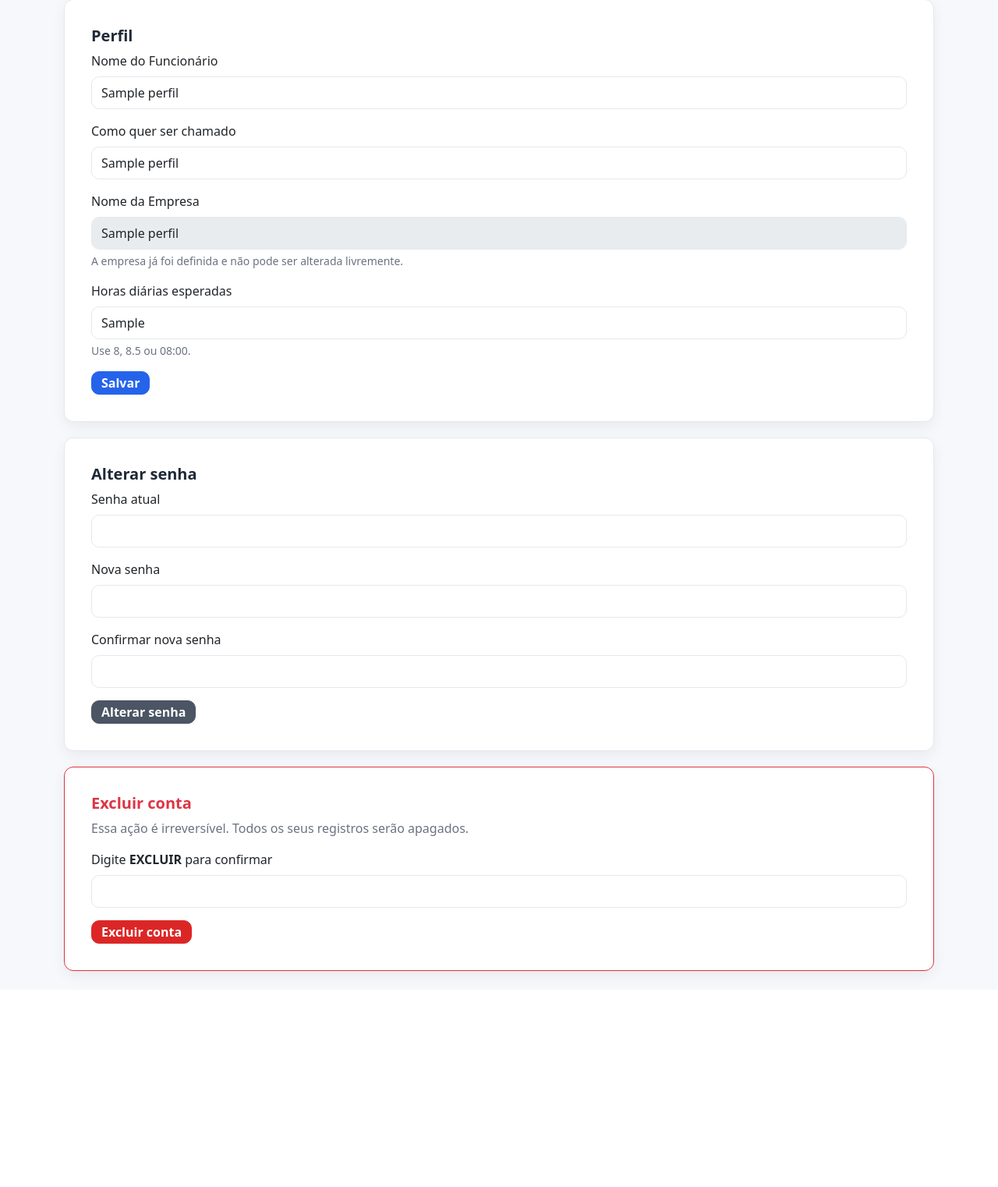
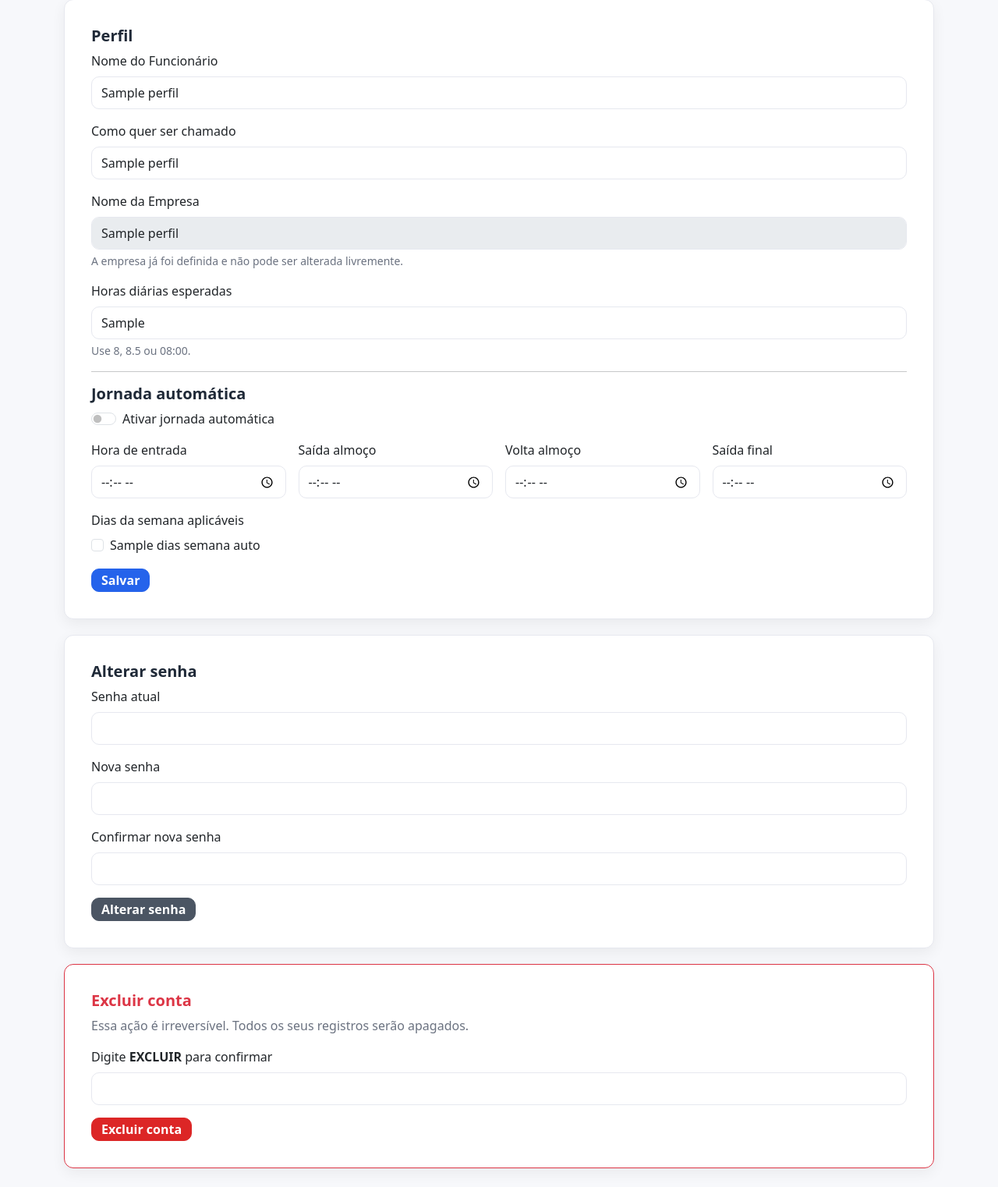
Before and after one commit to prismotta/sistema-ponto-python, a Flask app: template web/templates/perfil.html in a window 1280 px wide. Shown: the part 129-1651 px from the top of the page at 78% size. Before the commit the page ends 1384 px from the top, so only its background shows below. Run offline with Flask 3, Linux system fonts and the light colour scheme; the template is opened without the code that fills it: most values are stand-ins (such as "Sample title", 1, 10 or a date in 2020); some libraries are stand-ins or nearby versions.

Commit message:
feat: adiciona jornada automática para horário fixo

```diff
--- a/web/app.py
+++ b/web/app.py
@@ -60,6 +60,16 @@ IS_POSTGRES = bool(DATABASE_URL)
 _db_init_lock = threading.Lock()
 _db_init_done = False
 
+DIAS_SEMANA_AUTO = (
+    ("0", "segunda"),
+    ("1", "terça"),
+    ("2", "quarta"),
+    ("3", "quinta"),
+    ("4", "sexta"),
+    ("5", "sábado"),
+    ("6", "domingo"),
+)
+
 
 # ==========================================================
 # BANCO DE DADOS
@@ -118,7 +128,13 @@ def criar_banco() -> None:
                 nome_exibicao TEXT,
                 nome_empresa TEXT,
                 horas_diarias_esperadas_min INTEGER,
-                role TEXT NOT NULL DEFAULT 'user'
+                role TEXT NOT NULL DEFAULT 'user',
+                jornada_auto_ativa BOOLEAN NOT NULL DEFAULT FALSE,
+                auto_entrada TEXT,
+                auto_saida_almoco TEXT,
+                auto_volta_almoco TEXT,
+                auto_saida_final TEXT,
+                auto_dias_semana TEXT
             )
         """)
         cursor.execute("""
@@ -130,6 +146,7 @@ def criar_banco() -> None:
                 saida_almoco TEXT,
                 volta_almoco TEXT,
                 saida_final TEXT,
+                automatico BOOLEAN NOT NULL DEFAULT FALSE,
                 corrigido_manual BOOLEAN NOT NULL DEFAULT FALSE,
                 motivo_correcao TEXT,
                 corrigido_em TEXT
@@ -149,6 +166,7 @@ def criar_banco() -> None:
         # Migração: adiciona colunas ausentes em bases antigas
         for coluna in ("entrada_manha", "saida_almoco", "volta_almoco", "saida_final"):
             cursor.execute(f"ALTER TABLE registros ADD COLUMN IF NOT EXISTS {coluna} TEXT")
+        cursor.execute("ALTER TABLE registros ADD COLUMN IF NOT EXISTS automatico BOOLEAN NOT NULL DEFAULT FALSE")
         cursor.execute("ALTER TABLE registros ADD COLUMN IF NOT EXISTS corrigido_manual BOOLEAN NOT NULL DEFAULT FALSE")
         cursor.execute("ALTER TABLE registros ADD COLUMN IF NOT EXISTS motivo_correcao TEXT")
         cursor.execute("ALTER TABLE registros ADD COLUMN IF NOT EXISTS corrigido_em TEXT")
@@ -159,6 +177,12 @@ def criar_banco() -> None:
         cursor.execute("ALTER TABLE usuarios ADD COLUMN IF NOT EXISTS nome_empresa TEXT")
         cursor.execute("ALTER TABLE usuarios ADD COLUMN IF NOT EXISTS horas_diarias_esperadas_min INTEGER")
         cursor.execute("ALTER TABLE usuarios ADD COLUMN IF NOT EXISTS role TEXT NOT NULL DEFAULT 'user'")
+        cursor.execute("ALTER TABLE usuarios ADD COLUMN IF NOT EXISTS jornada_auto_ativa BOOLEAN NOT NULL DEFAULT FALSE")
+        cursor.execute("ALTER TABLE usuarios ADD COLUMN IF NOT EXISTS auto_entrada TEXT")
+        cursor.execute("ALTER TABLE usuarios ADD COLUMN IF NOT EXISTS auto_saida_almoco TEXT")
+        cursor.execute("ALTER TABLE usuarios ADD COLUMN IF NOT EXISTS auto_volta_almoco TEXT")
+        cursor.execute("ALTER TABLE usuarios ADD COLUMN IF NOT EXISTS auto_saida_final TEXT")
+        cursor.execute("ALTER TABLE usuarios ADD COLUMN IF NOT EXISTS auto_dias_semana TEXT")
     else:
         cursor.execute("""
             CREATE TABLE IF NOT EXISTS usuarios (
@@ -169,7 +193,13 @@ def criar_banco() -> None:
                 nome_exibicao TEXT,
                 nome_empresa TEXT,
                 horas_diarias_esperadas_min INTEGER,
-                role TEXT NOT NULL DEFAULT 'user'
+                role TEXT NOT NULL DEFAULT 'user',
+                jornada_auto_ativa INTEGER NOT NULL DEFAULT 0,
+                auto_entrada TEXT,
+                auto_saida_almoco TEXT,
+                auto_volta_almoco TEXT,
+                auto_saida_final TEXT,
+                auto_dias_semana TEXT
             )
         """)
         cursor.execute("""
@@ -181,6 +211,7 @@ def criar_banco() -> None:
                 saida_almoco TEXT,
                 volta_almoco TEXT,
                 saida_final TEXT,
+                automatico INTEGER NOT NULL DEFAULT 0,
                 corrigido_manual INTEGER NOT NULL DEFAULT 0,
                 motivo_correcao TEXT,
                 corrigido_em TEXT,
@@ -206,6 +237,7 @@ def criar_banco() -> None:
             ("saida_almoco", "TEXT"),
             ("volta_almoco", "TEXT"),
             ("saida_final", "TEXT"),
+            ("automatico", "INTEGER NOT NULL DEFAULT 0"),
             ("corrigido_manual", "INTEGER NOT NULL DEFAULT 0"),
             ("motivo_correcao", "TEXT"),
             ("corrigido_em", "TEXT"),
@@ -228,6 +260,12 @@ def criar_banco() -> None:
             ("nome_empresa", "TEXT"),
             ("horas_diarias_esperadas_min", "INTEGER"),
             ("role", "TEXT NOT NULL DEFAULT 'user'"),
+            ("jornada_auto_ativa", "INTEGER NOT NULL DEFAULT 0"),
+            ("auto_entrada", "TEXT"),
+            ("auto_saida_almoco", "TEXT"),
+            ("auto_volta_almoco", "TEXT"),
+            ("auto_saida_final", "TEXT"),
+            ("auto_dias_semana", "TEXT"),
         ):
             if coluna not in colunas_usuarios:
                 try:
@@ -322,7 +360,9 @@ def obter_perfil_usuario(user_id: int) -> Dict[str, Any]:
     cursor = conn.cursor()
     cursor.execute(
         sql("""
-            SELECT nome_funcionario, nome_exibicao, nome_empresa, horas_diarias_esperadas_min
+            SELECT nome_funcionario, nome_exibicao, nome_empresa, horas_diarias_esperadas_min,
+                   jornada_auto_ativa, auto_entrada, auto_saida_almoco, auto_volta_almoco,
+                   auto_saida_final, auto_dias_semana
             FROM usuarios
             WHERE id=?
         """),
@@ -332,9 +372,31 @@ def obter_perfil_usuario(user_id: int) -> Dict[str, Any]:
     conn.close()
 
     if not row:
-        return {"nome_funcionario": None, "nome_exibicao": None, "nome_empresa": None, "horas_diarias_esperadas_min": None}
-
-    return {"nome_funcionario": row[0], "nome_exibicao": row[1], "nome_empresa": row[2], "horas_diarias_esperadas_min": row[3]}
+        return {
+            "nome_funcionario": None,
+            "nome_exibicao": None,
+            "nome_empresa": None,
+            "horas_diarias_esperadas_min": None,
+            "jornada_auto_ativa": False,
+            "auto_entrada": None,
+            "auto_saida_almoco": None,
+            "auto_volta_almoco": None,
+            "auto_saida_final": None,
+            "auto_dias_semana": "",
+        }
+
+    return {
+        "nome_funcionario": row[0],
+        "nome_exibicao": row[1],
+        "nome_empresa": row[2],
+        "horas_diarias_esperadas_min": row[3],
+        "jornada_auto_ativa": bool(row[4]),
+        "auto_entrada": row[5],
+        "auto_saida_almoco": row[6],
+        "auto_volta_almoco": row[7],
+        "auto_saida_final": row[8],
+        "auto_dias_semana": row[9] or "",
+    }
 
 
 def obter_usuario(user_id: int) -> Optional[Dict[str, Any]]:
@@ -410,7 +472,7 @@ def obter_registro(registro_id: int) -> Optional[Dict[str, Any]]:
     cursor.execute(
         sql("""
             SELECT id, user_id, data, entrada_manha, saida_almoco, volta_almoco, saida_final,
-                   corrigido_manual, motivo_correcao, corrigido_em
+                   automatico, corrigido_manual, motivo_correcao, corrigido_em
             FROM registros
             WHERE id=?
         """),
@@ -430,9 +492,10 @@ def obter_registro(registro_id: int) -> Optional[Dict[str, Any]]:
         "saida_almoco": row[4],
         "volta_almoco": row[5],
         "saida_final": row[6],
-        "corrigido_manual": bool(row[7]),
-        "motivo_correcao": row[8],
-        "corrigido_em": row[9],
+        "automatico": bool(row[7]),
+        "corrigido_manual": bool(row[8]),
+        "motivo_correcao": row[9],
+        "corrigido_em": row[10],
     }
 
 
@@ -459,6 +522,12 @@ def perfil_para_json(perfil: Dict[str, Any]) -> Dict[str, Any]:
         "nome_exibicao": perfil.get("nome_exibicao"),
         "nome_empresa": perfil.get("nome_empresa"),
         "horas_diarias_esperadas_min": perfil.get("horas_diarias_esperadas_min"),
+        "jornada_auto_ativa": bool(perfil.get("jornada_auto_ativa")),
+        "auto_entrada": perfil.get("auto_entrada"),
+        "auto_saida_almoco": perfil.get("auto_saida_almoco"),
+        "auto_volta_almoco": perfil.get("auto_volta_almoco"),
+        "auto_saida_final": perfil.get("auto_saida_final"),
+        "auto_dias_semana": perfil.get("auto_dias_semana") or "",
     }
 
 
@@ -479,15 +548,40 @@ def atualizar_perfil_usuario(user_id: int, dados: Dict[str, Any]) -> Tuple[bool,
     if str(horas_texto).strip() and horas_min is None:
         return False, "Formato inválido em horas diárias esperadas. Use 8, 8.5 ou 08:00."
 
+    jornada_auto, erro_jornada = preparar_jornada_automatica(dados)
+    if erro_jornada:
+        return False, erro_jornada
+
     conn = conectar()
     cursor = conn.cursor()
     cursor.execute(
         sql("""
             UPDATE usuarios
-            SET nome_funcionario=?, nome_exibicao=?, nome_empresa=?, horas_diarias_esperadas_min=?
+            SET nome_funcionario=?,
+                nome_exibicao=?,
+                nome_empresa=?,
+                horas_diarias_esperadas_min=?,
+                jornada_auto_ativa=?,
+                auto_entrada=?,
+                auto_saida_almoco=?,
+                auto_volta_almoco=?,
+                auto_saida_final=?,
+                auto_dias_semana=?
             WHERE id=?
         """),
-        (nome_funcionario, nome_exibicao, nome_empresa, horas_min, user_id),
+        (
+            nome_funcionario,
+            nome_exibicao,
+            nome_empresa,
+            horas_min,
+            bool(jornada_auto and jornada_auto["jornada_auto_ativa"]),
+            jornada_auto["auto_entrada"] if jornada_auto else None,
+            jornada_auto["auto_saida_almoco"] if jornada_auto else None,
+            jornada_auto["auto_volta_almoco"] if jornada_auto else None,
+            jornada_auto["auto_saida_final"] if jornada_auto else None,
+            jornada_auto["auto_dias_semana"] if jornada_auto else "",
+            user_id,
+        ),
     )
     conn.commit()
     conn.close()
@@ -687,6 +781,57 @@ def registrar_ponto(user_id: int, quando: datetime) -> Dict[str, Any]:
     return {"acao": acao, "campo": campo, "data": hoje, "hora": hora_atual, "registro_id": registro_id}
 
 
+def existe_registro_usuario_data(user_id: int, data: str) -> bool:
+    conn = conectar()
+    cursor = conn.cursor()
+    cursor.execute(
+        sql("SELECT id FROM registros WHERE user_id=? AND data=? LIMIT 1"),
+        (user_id, data),
+    )
+    existe = cursor.fetchone() is not None
+    conn.close()
+    return existe
+
+
+def gerar_ponto_automatico_usuario(user_id: int, quando: datetime) -> Tuple[bool, str]:
+    perfil = obter_perfil_usuario(user_id)
+    if not perfil.get("jornada_auto_ativa"):
+        return False, "Jornada automática não está ativa."
+
+    hoje = quando.date().isoformat()
+    dia_semana = str(quando.weekday())
+    dias_configurados = dias_semana_validos(perfil.get("auto_dias_semana"))
+    if dia_semana not in dias_configurados:
+        return False, "Hoje não está configurado para jornada automática."
+
+    if existe_registro_usuario_data(user_id, hoje):
+        return False, "Já existe registro para hoje."
+
+    horarios = (
+        perfil.get("auto_entrada"),
+        perfil.get("auto_saida_almoco"),
+        perfil.get("auto_volta_almoco"),
+        perfil.get("auto_saida_final"),
+    )
+    if not all(horarios):
+        return False, "Configure todos os horários da jornada automática."
+
+    conn = conectar()
+    cursor = conn.cursor()
+    cursor.execute(
+        sql("""
+            INSERT INTO registros (
+                user_id, data, entrada_manha, saida_almoco, volta_almoco, saida_final, automatico
+            )
+            VALUES (?, ?, ?, ?, ?, ?, TRUE)
+        """),
+        (user_id, hoje, horarios[0], horarios[1], horarios[2], horarios[3]),
+    )
+    conn.commit()
+    conn.close()
+    return True, "Ponto automático gerado com sucesso."
+
+
 def parse_horas_esperadas_min(valor: Optional[str]) -> Optional[int]:
     """
     Aceita entrada do perfil como:
@@ -815,6 +960,46 @@ def normalizar_hora_formulario(valor: Optional[str], nome_campo: str) -> Tuple[O
             continue
 
     return None, f"{nome_campo} inválido. Use o formato HH:MM."
+
+
+def dias_semana_validos(valores: Any) -> list[str]:
+    if valores is None:
+        return []
+    if isinstance(valores, str):
+        itens = [v.strip() for v in valores.split(",")]
+    else:
+        itens = [str(v).strip() for v in valores]
+    selecionados = set(itens)
+    return [valor for valor, _ in DIAS_SEMANA_AUTO if valor in selecionados]
+
+
+def preparar_jornada_automatica(dados: Dict[str, Any]) -> Tuple[Optional[Dict[str, Any]], Optional[str]]:
+    ativa = bool(dados.get("jornada_auto_ativa"))
+    dias = dias_semana_validos(dados.get("auto_dias_semana"))
+    campos_hora = (
+        ("auto_entrada", "Entrada"),
+        ("auto_saida_almoco", "Saída almoço"),
+        ("auto_volta_almoco", "Volta almoço"),
+        ("auto_saida_final", "Saída final"),
+    )
+
+    config: Dict[str, Any] = {
+        "jornada_auto_ativa": ativa,
+        "auto_dias_semana": ",".join(dias),
+    }
+    for campo, rotulo in campos_hora:
+        hora, erro = normalizar_hora_formulario(dados.get(campo), rotulo)
+        if erro:
+            return None, erro
+        config[campo] = hora
+
+    if ativa:
+        if not all(config[campo] for campo, _ in campos_hora):
+            return None, "Preencha todos os horários da jornada automática."
+        if not dias:
+            return None, "Selecione ao menos um dia da semana para a jornada automática."
+
+    return config, None
 
 
 def dados_correcao_do_formulario() -> Tuple[Optional[Dict[str, Any]], Optional[str]]:
@@ -928,7 +1113,7 @@ def buscar_registros_usuario(user_id: int, data_inicio: Optional[str] = None, da
     sql_query, params_extra = aplicar_filtro_periodo_sql(
         """
             SELECT id, user_id, data, entrada_manha, saida_almoco, volta_almoco, saida_final,
-                   corrigido_manual, motivo_correcao, corrigido_em
+                   automatico, corrigido_manual, motivo_correcao, corrigido_em
             FROM registros
             WHERE user_id=?
         """,
@@ -983,9 +1168,10 @@ def montar_registros_para_tabela(registros_db: list[Tuple[Any, ...]], esperado_m
                 "total": total_linha,
                 "saldo": saldo_str,
                 "saldo_css": saldo_css,
-                "corrigido_manual": bool(registro[7]) if len(registro) > 7 else False,
-                "motivo_correcao": registro[8] if len(registro) > 8 else None,
-                "corrigido_em": registro[9] if len(registro) > 9 else None,
+                "automatico": bool(registro[7]) if len(registro) > 7 else False,
+                "corrigido_manual": bool(registro[8]) if len(registro) > 8 else False,
+                "motivo_correcao": registro[9] if len(registro) > 9 else None,
+                "corrigido_em": registro[10] if len(registro) > 10 else None,
             }
         )
     return registros
@@ -1142,7 +1328,7 @@ def dashboard():
     sql_query, params_extra = aplicar_filtro_periodo_sql(
         """
             SELECT id, user_id, data, entrada_manha, saida_almoco, volta_almoco, saida_final,
-                   corrigido_manual, motivo_correcao, corrigido_em
+                   automatico, corrigido_manual, motivo_correcao, corrigido_em
             FROM registros
             WHERE user_id=?
         """,
@@ -1171,7 +1357,7 @@ def dashboard():
     cursor_mes.execute(
         sql("""
             SELECT id, user_id, data, entrada_manha, saida_almoco, volta_almoco, saida_final,
-                   corrigido_manual, motivo_correcao, corrigido_em
+                   automatico, corrigido_manual, motivo_correcao, corrigido_em
             FROM registros
             WHERE user_id=? AND data BETWEEN ? AND ?
             ORDER BY data DESC, id DESC
@@ -1235,9 +1421,10 @@ def dashboard():
             "esperado": timedelta(minutes=int(esperado_min)) if esperado_min is not None else None,
             "saldo": saldo_str,
             "saldo_css": saldo_css,
-            "corrigido_manual": bool(registro[7]) if len(registro) > 7 else False,
-            "motivo_correcao": registro[8] if len(registro) > 8 else None,
-            "corrigido_em": registro[9] if len(registro) > 9 else None,
+            "automatico": bool(registro[7]) if len(registro) > 7 else False,
+            "corrigido_manual": bool(registro[8]) if len(registro) > 8 else False,
+            "motivo_correcao": registro[9] if len(registro) > 9 else None,
+            "corrigido_em": registro[10] if len(registro) > 10 else None,
         })
 
     # Status do dia (hoje) — baseado no total do dia e se existe registro em aberto
@@ -1306,6 +1493,7 @@ def dashboard():
         total_hoje_status=total_hoje_str,
         saldo_hoje_status=saldo_hoje_str,
         botao_ponto_texto=botao_ponto_texto,
+        jornada_auto_ativa=bool(perfil.get("jornada_auto_ativa")),
     )
 
 
@@ -1648,6 +1836,12 @@ def perfil():
             "nome_funcionario": request.form.get("nome_funcionario"),
             "nome_exibicao": request.form.get("nome_exibicao"),
             "horas_diarias_esperadas": request.form.get("horas_diarias_esperadas"),
+            "jornada_auto_ativa": request.form.get("jornada_auto_ativa") == "on",
+            "auto_entrada": request.form.get("auto_entrada"),
+            "auto_saida_almoco": request.form.get("auto_saida_almoco"),
+            "auto_volta_almoco": request.form.get("auto_volta_almoco"),
+            "auto_saida_final": request.form.get("auto_saida_final"),
+            "auto_dias_semana": request.form.getlist("auto_dias_semana"),
         }
         if "nome_empresa" in request.form:
             dados_perfil["nome_empresa"] = request.form.get("nome_empresa")
@@ -1673,6 +1867,8 @@ def perfil():
         "perfil.html",
         perfil=perfil_atual,
         horas_diarias_esperadas=horas_str,
+        dias_semana_auto=DIAS_SEMANA_AUTO,
+        auto_dias_selecionados=dias_semana_validos(perfil_atual.get("auto_dias_semana")),
     )
 
 
@@ -1816,6 +2012,19 @@ def bater():
     return redirect("/dashboard")
 
 
+@app.route("/jornada-automatica/gerar", methods=["POST"])
+def gerar_jornada_automatica():
+    if not usuario_logado():
+        return redirect("/")
+
+    ok, mensagem = gerar_ponto_automatico_usuario(session["user_id"], agora())
+    if ok:
+        flash_ok(mensagem)
+    else:
+        flash_aviso(mensagem)
+    return redirect("/dashboard")
+
+
 # ==========================================================
 # API REST (JSON)
 # ==========================================================
@@ -1861,7 +2070,7 @@ def api_listar_registros():
     cursor.execute(
         sql("""
             SELECT id, user_id, data, entrada_manha, saida_almoco, volta_almoco, saida_final,
-                   corrigido_manual, motivo_correcao, corrigido_em
+                   automatico, corrigido_manual, motivo_correcao, corrigido_em
             FROM registros
             WHERE user_id=?
             ORDER BY data DESC, id DESC
@@ -1890,9 +2099,10 @@ def api_listar_registros():
                 "total_seconds": int(total_linha.total_seconds()),
                 "saldo": saldo_str,
                 "em_aberto": em_aberto,
-                "corrigido_manual": bool(registro[7]) if len(registro) > 7 else False,
-                "motivo_correcao": registro[8] if len(registro) > 8 else None,
-                "corrigido_em": registro[9] if len(registro) > 9 else None,
+                "automatico": bool(registro[7]) if len(registro) > 7 else False,
+                "corrigido_manual": bool(registro[8]) if len(registro) > 8 else False,
+                "motivo_correcao": registro[9] if len(registro) > 9 else None,
+                "corrigido_em": registro[10] if len(registro) > 10 else None,
             }
         )
 
@@ -2009,7 +2219,7 @@ def export_excel():
     sql_query, params_extra = aplicar_filtro_periodo_sql(
         """
             SELECT id, user_id, data, entrada_manha, saida_almoco, volta_almoco, saida_final,
-                   corrigido_manual, motivo_correcao, corrigido_em
+                   automatico, corrigido_manual, motivo_correcao, corrigido_em
             FROM registros
             WHERE user_id=?
         """,
@@ -2131,7 +2341,7 @@ def export_pdf():
     sql_query, params_extra = aplicar_filtro_periodo_sql(
         """
             SELECT id, user_id, data, entrada_manha, saida_almoco, volta_almoco, saida_final,
-                   corrigido_manual, motivo_correcao, corrigido_em
+                   automatico, corrigido_manual, motivo_correcao, corrigido_em
             FROM registros
             WHERE user_id=?
         """,
--- a/web/templates/admin_funcionario.html
+++ b/web/templates/admin_funcionario.html
@@ -91,9 +91,13 @@
                             <td>{{ r.total }}</td>
                             <td class="{{ r.saldo_css }}">{{ r.saldo }}</td>
                             <td class="text-center">
+                                {% if r.automatico %}
+                                    <span class="badge badge-neutral">Automático</span>
+                                {% endif %}
                                 {% if r.corrigido_manual %}
                                     <span class="badge badge-warning" title="{{ r.motivo_correcao or 'Correção manual' }}">Corrigido</span>
-                                {% else %}
+                                {% endif %}
+                                {% if not r.automatico and not r.corrigido_manual %}
                                     <span class="text-muted">-</span>
                                 {% endif %}
                             </td>
--- a/web/templates/perfil.html
+++ b/web/templates/perfil.html
@@ -70,6 +70,47 @@
                     <div class="form-text">Use 8, 8.5 ou 08:00.</div>
                 </div>
 
+                <hr>
+                <h5 class="card-title">Jornada automática</h5>
+
+                <div class="form-check form-switch mb-3">
+                    <input class="form-check-input" type="checkbox" role="switch" id="jornadaAutoAtiva" name="jornada_auto_ativa" {% if perfil.jornada_auto_ativa %}checked{% endif %}>
+                    <label class="form-check-label" for="jornadaAutoAtiva">Ativar jornada automática</label>
+                </div>
+
+                <div class="row g-3 mb-3">
+                    <div class="col-6 col-md-3">
+                        <label class="form-label">Hora de entrada</label>
+                        <input type="time" name="auto_entrada" class="form-control" value="{{ perfil.auto_entrada or '' }}">
+                    </div>
+                    <div class="col-6 col-md-3">
+                        <label class="form-label">Saída almoço</label>
+                        <input type="time" name="auto_saida_almoco" class="form-control" value="{{ perfil.auto_saida_almoco or '' }}">
+                    </div>
+                    <div class="col-6 col-md-3">
+                        <label class="form-label">Volta almoço</label>
+                        <input type="time" name="auto_volta_almoco" class="form-control" value="{{ perfil.auto_volta_almoco or '' }}">
+                    </div>
+                    <div class="col-6 col-md-3">
+                        <label class="form-label">Saída final</label>
+                        <input type="time" name="auto_saida_final" class="form-control" value="{{ perfil.auto_saida_final or '' }}">
+                    </div>
+                </div>
+
+                <div class="mb-3">
+                    <label class="form-label">Dias da semana aplicáveis</label>
+                    <div class="row g-2">
+                        {% for valor, nome in dias_semana_auto %}
+                        <div class="col-6 col-md-3">
+                            <div class="form-check">
+                                <input class="form-check-input" type="checkbox" name="auto_dias_semana" id="autoDia{{ valor }}" value="{{ valor }}" {% if valor in auto_dias_selecionados %}checked{% endif %}>
+                                <label class="form-check-label" for="autoDia{{ valor }}">{{ nome }}</label>
+                            </div>
+                        </div>
+                        {% endfor %}
+                    </div>
+                </div>
+
                 <button type="submit" class="btn btn-primary">Salvar</button>
             </form>
         </div>
```
Also changed, not shown: tests/test_web.py (+200 -2 lines), web/database.py (+36 -2 lines), web/templates/dashboard.html (+10 -1 lines).
